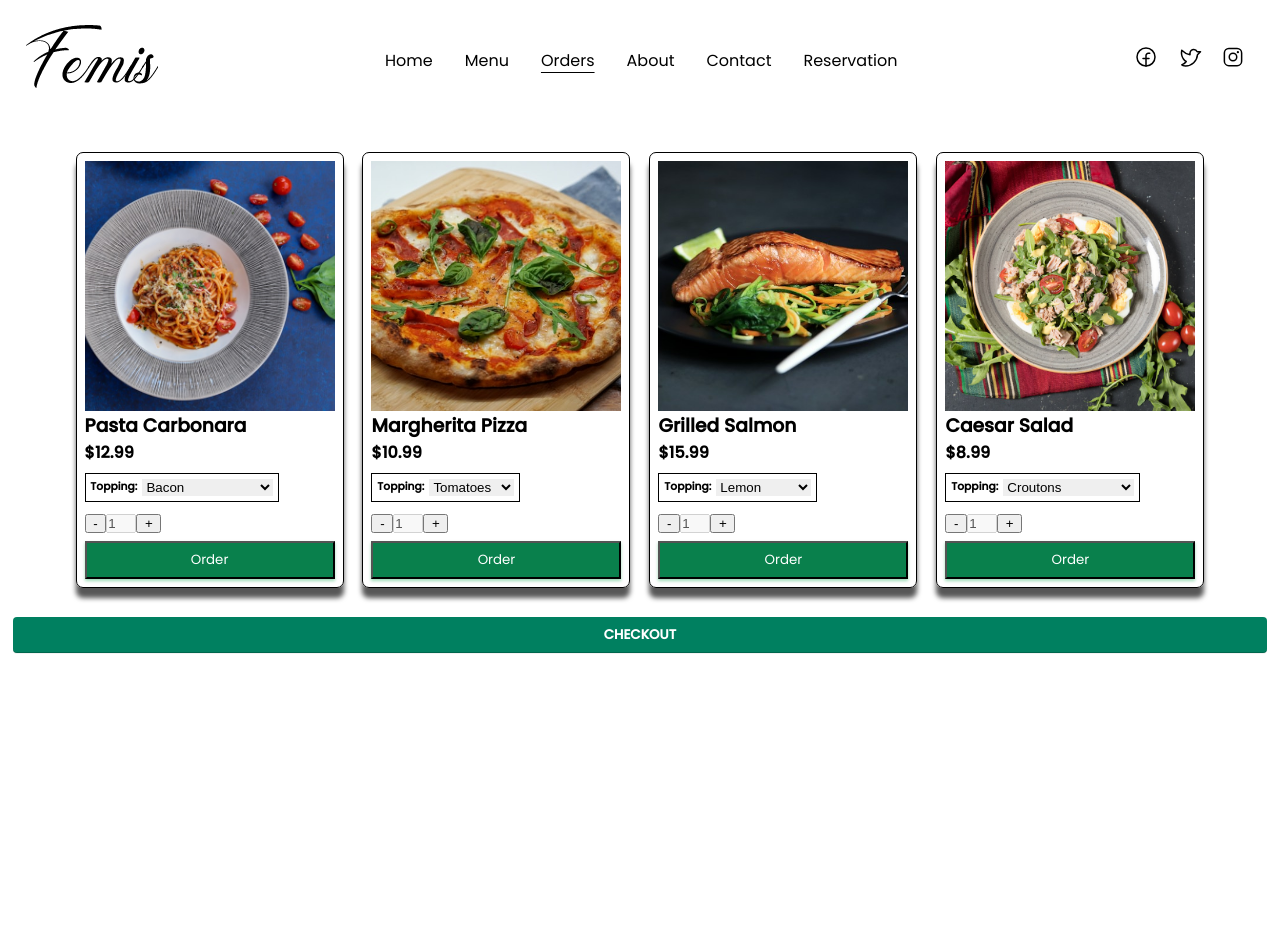
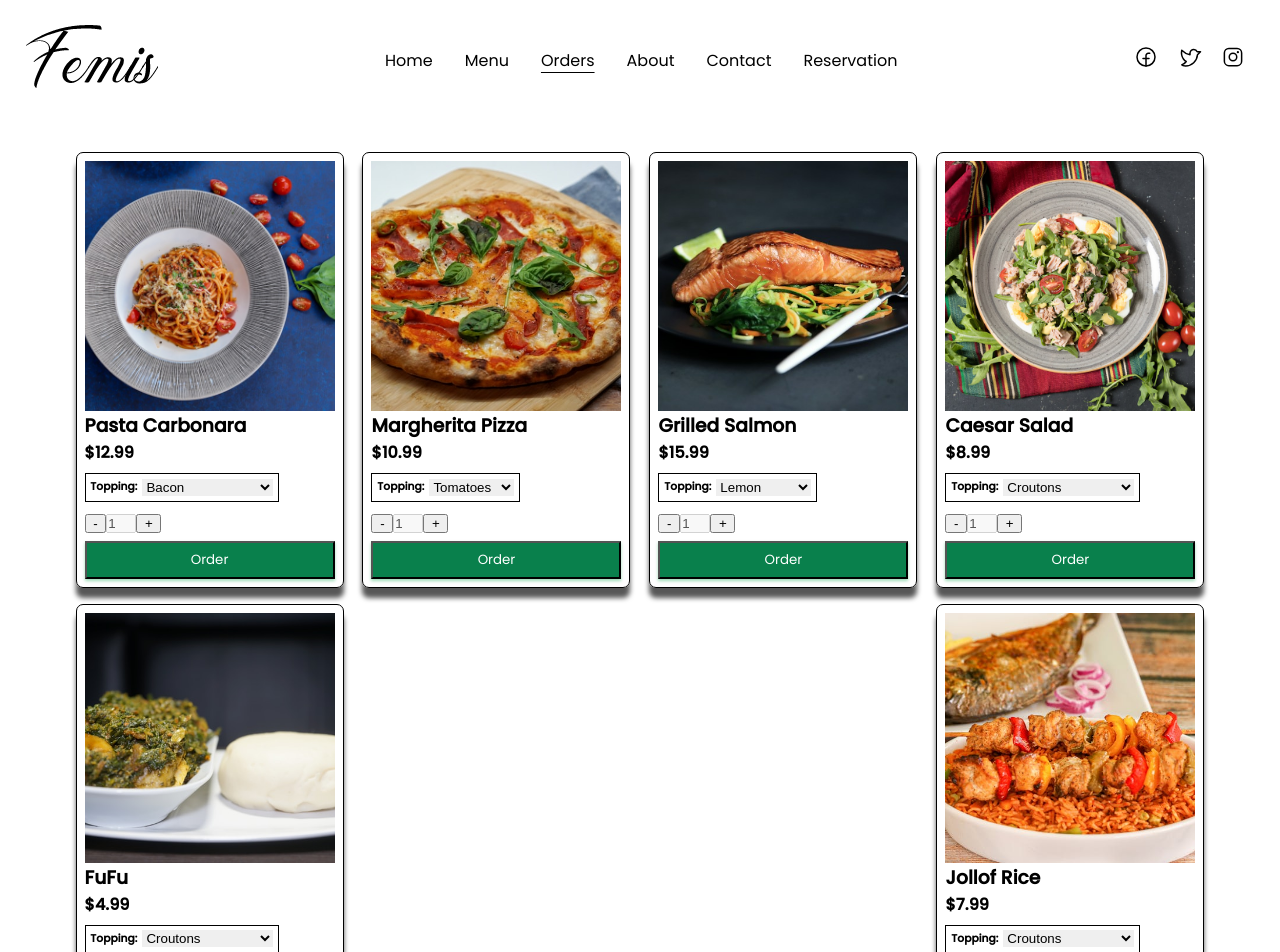
Before and after one commit to femiopebiyi/restaurant-site, a React (Vite) app: page /orders in a window 1280 px wide. Shown: the top 952 px of the page. Before the commit the page ends 800 px from the top, so only its background shows below. Built offline with nearby package versions, Linux system fonts and the light colour scheme; a web font is replaced by a local one.

Commit message:
added  african dishes

```diff
--- a/src/App.css
+++ b/src/App.css
@@ -172,6 +172,8 @@ header{
     width: 95%;
     margin: 0 auto;
     flex-wrap: wrap;
+
+
 }
 
 .indiItem {
@@ -583,6 +585,12 @@ header{
     object-fit: cover;
 }
 
+@media only screen and (min-width: 800px) and (max-width: 1400px) {
+    .menu {
+        width: 75%;
+    }
+}
+
 @media screen and (max-width: 675px) {
 
     header{
--- a/src/menuItem.ts
+++ b/src/menuItem.ts
@@ -2,6 +2,8 @@ import pasta from "./assets/images/pasta.jpg"
 import pizza from "./assets/images/pizza.jpg"
 import salmon from "./assets/images/salmon.jpg"
 import salad from "./assets/images/salad.jpg"
+import fufu from "./assets/images/fufu.jpg"
+import jollof from "./assets/images/jollof.jpg"
 
 export const menuItems = [
     {
@@ -35,5 +37,21 @@ export const menuItems = [
         id: 4,
         toppings: ['Croutons', 'Parmesan Cheese', 'Caesar Dressing', 'none'],
         quantity: 0 // Added quantity property
-    }
+    },
+    {
+        name: 'FuFu',
+        price: 4.99,
+        pictureUrl: fufu,
+        id: 5,
+        toppings: ['Croutons', 'Parmesan Cheese', 'Caesar Dressing', 'none'],
+        quantity: 0 // Added quantity property
+    },
+    {
+        name: 'Jollof Rice',
+        price: 7.99,
+        pictureUrl: jollof,
+        id: 6,
+        toppings: ['Croutons', 'Parmesan Cheese', 'Caesar Dressing', 'none'],
+        quantity: 0 // Added quantity property
+    },
 ];
--- a/src/pages/Orders/OrderCheckout.tsx
+++ b/src/pages/Orders/OrderCheckout.tsx
@@ -30,7 +30,7 @@ const OrderCheckout = () => {
 
           <p><XIcon color="red" onClick={()=>{
             removeOrder(item.id)
-          }}/>{`${item.quantity} ${item.name} ${item.topping !== 'none' ? `with ${item.topping} topping` : ''}`} </p>
+          }}/>{`${item.quantity} ${item.name} ${item.topping !== 'none' ? `with ${item.topping} topping` : ' '}`} </p>
           <h4>${item.finalPrice}</h4>
         </div>
       })}
```
Also changed, not shown: src/assets/images/fufu.jpg (added), src/assets/images/jollof.jpg (added), src/components/AfricanMenu.tsx (added).
